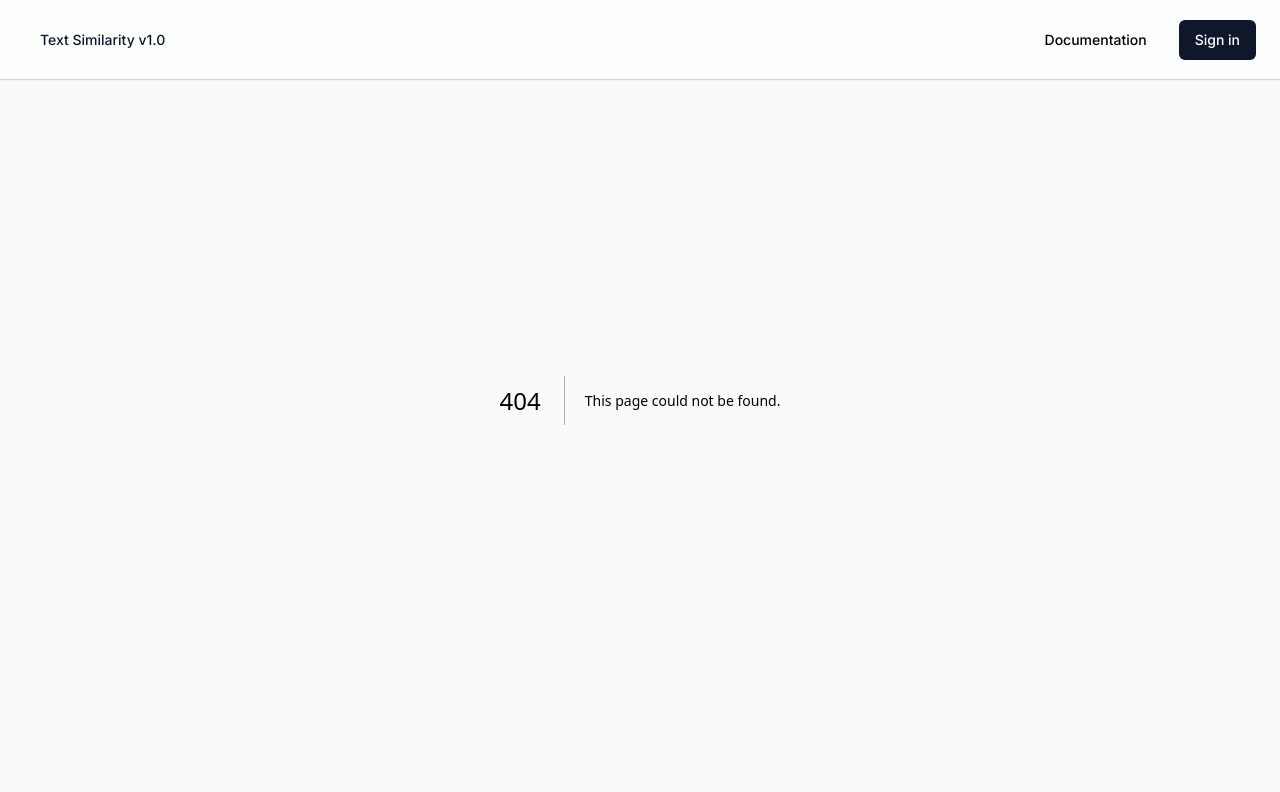
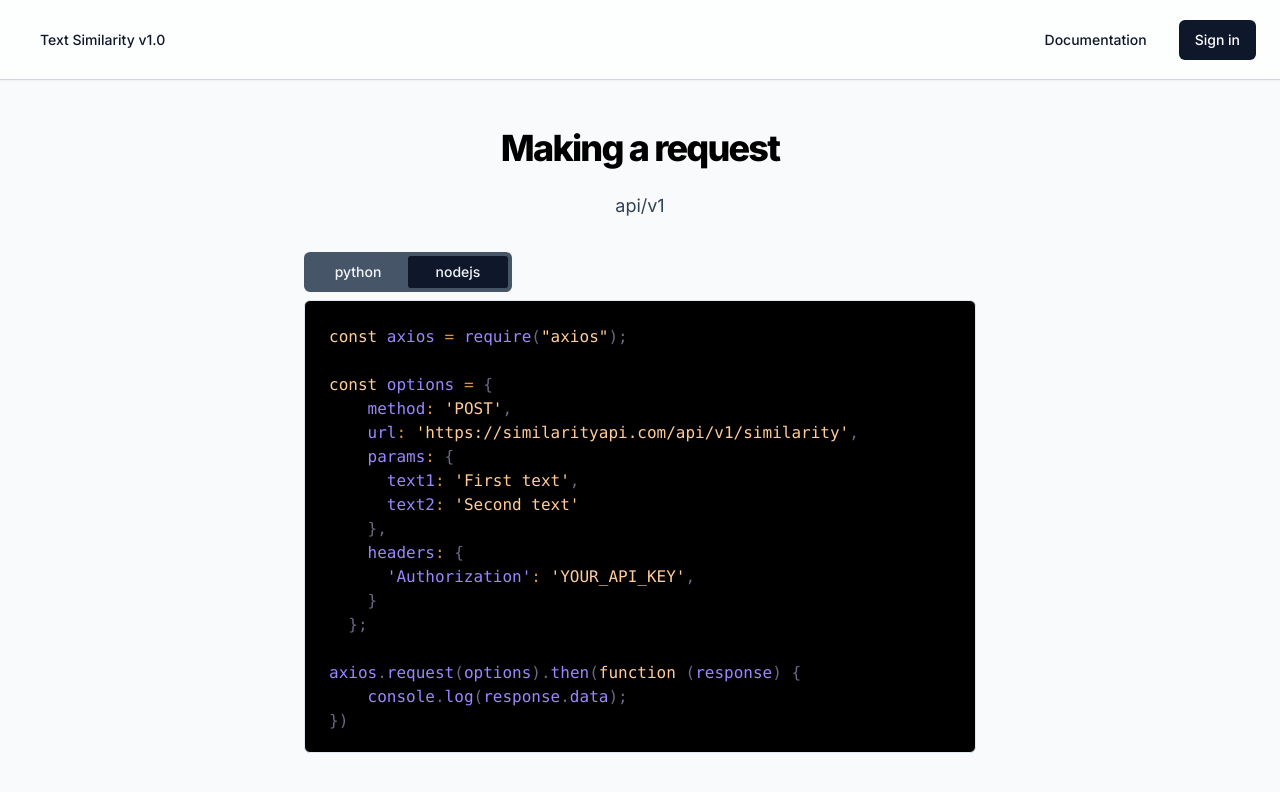
Before and after one commit to DanielCruz12/similarity-nextjs-ts, a Next.js app: page /documentation in a window 1280 px wide. Before the commit this address had no page. Shown: the top 792 px of the page. Built offline with nearby package versions, Linux system fonts and the light colour scheme.

Commit message:
code splitting style

```diff
--- /dev/null
+++ b/src/app/(docs)/documentation/layout.tsx
@@ -0,0 +1,3 @@
+export default function Layout({ children }: { children: React.ReactNode }) {
+	return <section className="pt-20">{children}</section>
+}
--- /dev/null
+++ b/src/app/(docs)/documentation/page.tsx
@@ -0,0 +1,24 @@
+'use-client'
+
+import DocumentationTabs from '@/components/DocumentationTabs'
+import LargeHeading from '@/components/ui/LargeHeading'
+import Paragraph from '@/components/ui/Paragraph'
+import type { Metadata } from 'next'
+export const metadata: Metadata = {
+	title: 'documentation',
+	description: 'documentation api',
+}
+
+const Page = () => {
+	return (
+		<div className="container max-w-7xl mx-auto mt-12">
+			<div className="flex flex-col items-center gap-6">
+				<LargeHeading size="lg">Making a request</LargeHeading>
+				<Paragraph>api/v1</Paragraph>
+				<DocumentationTabs />
+			</div>
+		</div>
+	)
+}
+
+export default Page
--- /dev/null
+++ b/src/components/Code.tsx
@@ -0,0 +1,76 @@
+/* eslint-disable @typescript-eslint/no-unused-vars */
+'use client'
+
+import Highlight, { defaultProps, type Language } from 'prism-react-renderer'
+import { FC, useEffect, useState } from 'react'
+
+interface CodeProps {
+	code: string
+	show: boolean
+	language: Language
+	animationDelay?: number
+	animated?: boolean
+}
+
+const Code: FC<CodeProps> = ({
+	code,
+	show,
+	animated,
+	animationDelay,
+	language,
+}) => {
+	const [text, setText] = useState<string>(animated ? '' : code)
+
+	useEffect(() => {
+		if (show && animated) {
+			let i = 0
+			setTimeout(() => {
+				const intervalId = setInterval(() => {
+					setText(code.slice(0, i))
+					i++
+					if (i > code.length) {
+						clearInterval(intervalId)
+					}
+				}, 15)
+
+				return () => clearInterval(intervalId)
+			}, animationDelay || 150)
+		}
+	}, [code, show, animated, animationDelay])
+
+	// number of lines
+	const lines = text.split(/\r\n|\r|\n/).length
+
+	return (
+		<Highlight {...defaultProps} code={text} language={language}>
+			{({ className, tokens, getLineProps, getTokenProps }) => (
+				<pre
+					className={
+						className +
+						'transition-all w-fit bg-transparent duration-100 py-0 no-scrollbar'
+					}
+					style={{
+						maxHeight: show ? lines * 24 : 0,
+						opacity: show ? 1 : 0,
+					}}
+				>
+					{tokens.map((line, i) => {
+						// eslint-disable-next-line no-unused-vars
+						const { key, ...rest } = getLineProps({ line, key: i })
+						return (
+							<div key={`line-${i}`} style={{ position: 'relative' }} {...rest}>
+								{line.map((token, index) => {
+									// eslint-disable-next-line no-unused-vars
+									const { key, ...props } = getTokenProps({ token, i })
+									return <span key={index} {...props} />
+								})}
+							</div>
+						)
+					})}
+				</pre>
+			)}
+		</Highlight>
+	)
+}
+
+export default Code
--- /dev/null
+++ b/src/components/DocumentationTabs.tsx
@@ -0,0 +1,26 @@
+'use-client'
+
+import { nodejs, python } from '@/helpers/documentation-code'
+import Code from './Code'
+import { Tabs, TabsContent, TabsList, TabsTrigger } from './ui/Tabs'
+
+const DocumentationTabs = () => {
+	return (
+		<>
+			<Tabs defaultValue="nodejs" className="max-w-2xl w-full max-h-96">
+				<TabsList>
+					<TabsTrigger value="python">python</TabsTrigger>
+					<TabsTrigger value="nodejs">nodejs</TabsTrigger>
+				</TabsList>
+				<TabsContent value="nodejs">
+					<Code animated code={nodejs} show language="javascript"></Code>
+				</TabsContent>
+				<TabsContent value="python">
+					<Code animated code={python} show language="python"></Code>
+				</TabsContent>
+			</Tabs>
+		</>
+	)
+}
+
+export default DocumentationTabs
--- /dev/null
+++ b/src/components/ui/Tabs.tsx
@@ -0,0 +1,55 @@
+'use client'
+
+import * as React from 'react'
+import * as TabsPrimitive from '@radix-ui/react-tabs'
+
+import { cn } from '@/lib/utils'
+
+const Tabs = TabsPrimitive.Root
+
+const TabsList = React.forwardRef<
+	React.ElementRef<typeof TabsPrimitive.List>,
+	React.ComponentPropsWithoutRef<typeof TabsPrimitive.List>
+>(({ className, ...props }, ref) => (
+	<TabsPrimitive.List
+		ref={ref}
+		className={cn(
+			'inline-flex items-center justify-center rounded-md p-1 bg-slate-600',
+			className
+		)}
+		{...props}
+	/>
+))
+TabsList.displayName = TabsPrimitive.List.displayName
+
+const TabsTrigger = React.forwardRef<
+	React.ElementRef<typeof TabsPrimitive.Trigger>,
+	React.ComponentPropsWithoutRef<typeof TabsPrimitive.Trigger>
+>(({ className, ...props }, ref) => (
+	<TabsPrimitive.Trigger
+		className={cn(
+			'inline-flex min-w-[100px] items-center justify-center rounded-[0.185rem] px-3 py-1.5  text-sm font-medium  transition-all  disabled:pointer-events-none disabled:opacity-50  data-[state=active]:shadow-sm text-slate-100 data-[state=active]:bg-slate-900 data-[state=active]:text-slate-100',
+			className
+		)}
+		{...props}
+		ref={ref}
+	/>
+))
+TabsTrigger.displayName = TabsPrimitive.Trigger.displayName
+
+const TabsContent = React.forwardRef<
+	React.ElementRef<typeof TabsPrimitive.Content>,
+	React.ComponentPropsWithoutRef<typeof TabsPrimitive.Content>
+>(({ className, ...props }, ref) => (
+	<TabsPrimitive.Content
+		className={cn(
+			'mt-2 rounded-md border p-6 border-slate-200 bg-black',
+			className
+		)}
+		{...props}
+		ref={ref}
+	/>
+))
+TabsContent.displayName = TabsPrimitive.Content.displayName
+
+export { Tabs, TabsList, TabsTrigger, TabsContent }
--- /dev/null
+++ b/src/helpers/documentation-code.ts
@@ -0,0 +1,43 @@
+export const nodejs = `const axios = require("axios");
+
+const options = {
+    method: 'POST',
+    url: 'https://similarityapi.com/api/v1/similarity',
+    params: {
+      text1: 'First text',
+      text2: 'Second text'
+    },
+    headers: {
+      'Authorization': 'YOUR_API_KEY',
+    }
+  };
+
+axios.request(options).then(function (response) {
+    console.log(response.data);
+}).catch(function (error) {
+    console.error(error);
+});`
+
+export const python = `import requests
+
+url = 'https://similarityapi.com/api/v1/similarity'
+api_key = 'YOUR_API_KEY'
+text1 = 'First text'
+text2 = 'Second text'
+
+headers = {
+    'Authorization': api_key
+}
+
+payload = {
+    'text1': text1,
+    'text2': text2
+}
+
+response = requests.post(url, headers=headers, json=payload)
+
+if response.status_code == 200:
+    data = response.json()
+    print(data)
+else:
+    print(f'Request failed with status code {response.status_code}')`
```
